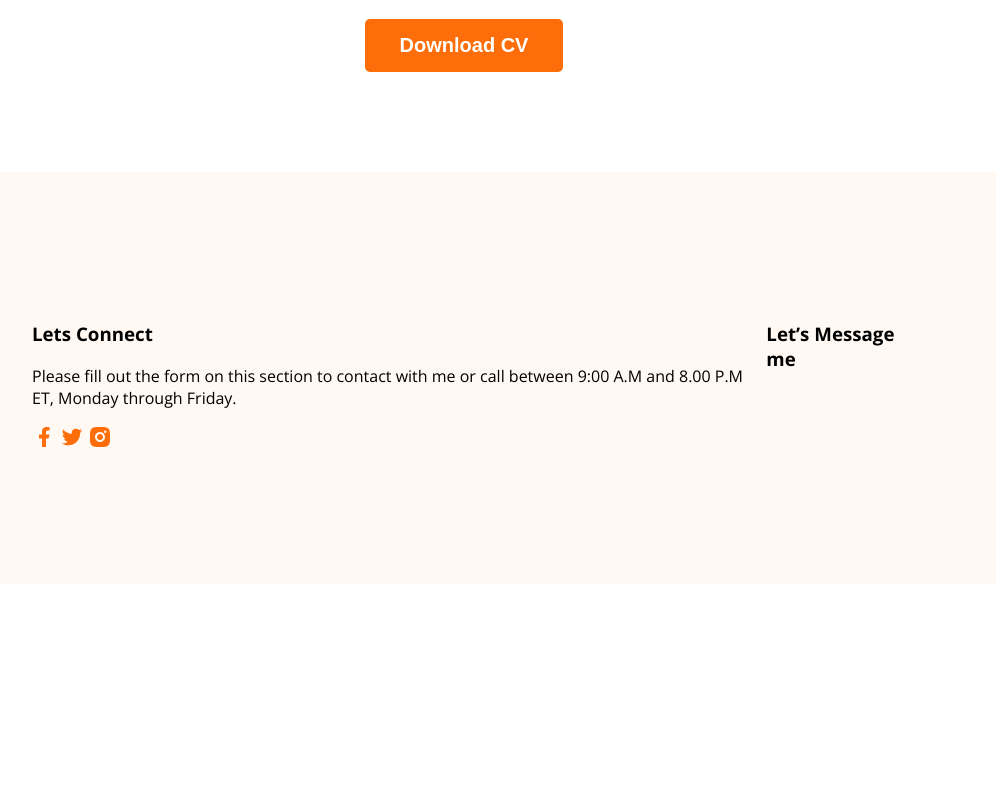
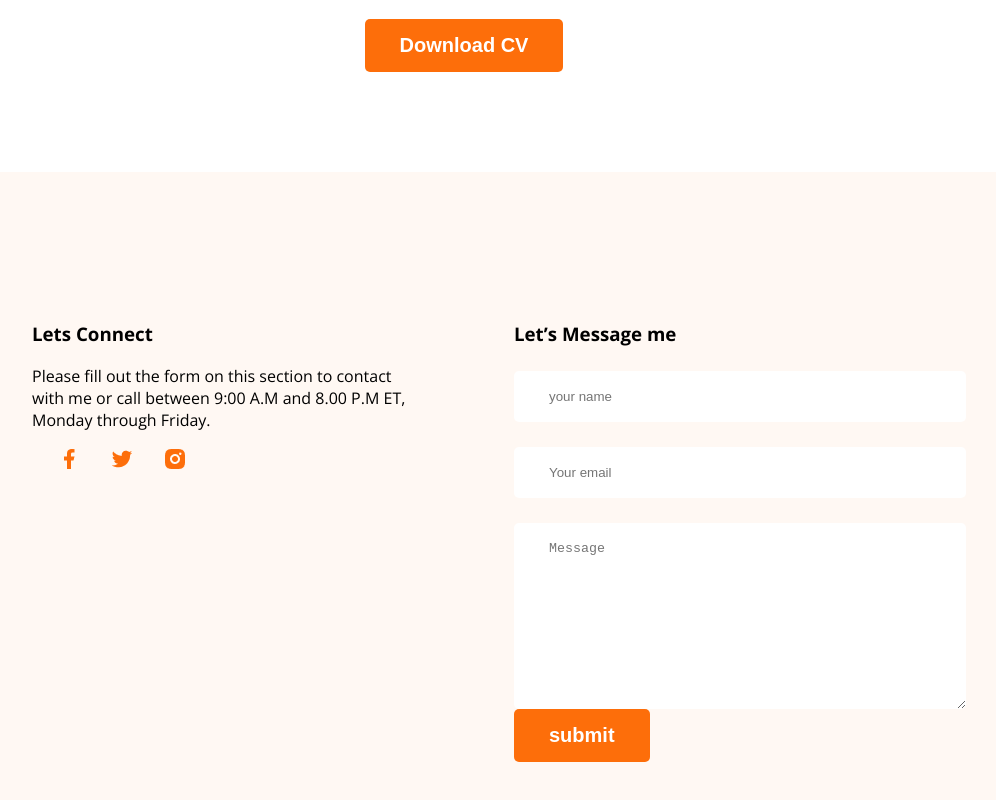
Before and after one commit to masumbi11/developer-portfolio, a plain HTML site: page index.html in a window 1280 px wide. Shown: the part 2728-3528 px from the top of the page, without its empty margins (176-1172 px from the left). Before the commit the page ends 3320 px from the top, so only its background shows below. Drawn offline with nearby package versions, Linux system fonts and the light colour scheme.

Commit message:
fines footer conteint

```diff
--- a/index.html
+++ b/index.html
@@ -161,14 +161,22 @@
                     <h3 class="footer-title">Lets Connect</h3>
                     <p class="footer-content">Please fill out the form on this section to contact with me or call between 9:00 A.M and 8.00 P.M ET, Monday through Friday.</p>
                 </div>
-                <div>
+                <div class="sosal-link">
                     <a href=""><img src="./images/icons/facebook.png" alt=""></a>
                 <a href=""><img src="./images/icons/twitter.png" alt=""></a>
                 <a href=""><img src="./images/icons/insta.png" alt=""></a>
                 </div>
             </div>
-            <div class="footer-colams">
+            <div class="footer-colams  ">
                 <h3 class="footer-title">Let’s Message me</h3>
+                <form class="form-content"  action="">
+                    <input type="text" placeholder="your name">
+                    <input type="email" name="" placeholder="Your email" id="">
+                    <textarea placeholder="Message" name="" id="" cols="30" rows="10"></textarea>
+                    <div>
+                        <input class="baton-praimay" type="submit" value="submit">
+                    </div>
+                </form>
             </div>
 
 
--- a/stayls/portfolio.css
+++ b/stayls/portfolio.css
@@ -182,9 +182,25 @@ main{
     justify-content: center;
 }
  /* footer stayls */
+ .sosal-link >a {
+     margin-left:25px ;
+ }
 .footer-continar{
     display: flex;
+    gap: 100px;
     background-color: #FFF8F3;
     margin-top: 100px;
     padding: 130px 200px;
+}.footer-colams{
+    width: 50%;
 }
+.form-content > input,textarea{
+    background-color: #fff;
+    color: #757575;
+    display: block;
+    margin-top: 25px;
+    padding: 18px 35px;
+    border-radius: 5px;
+    border: 0;
+    width: 100%;
+}
```
